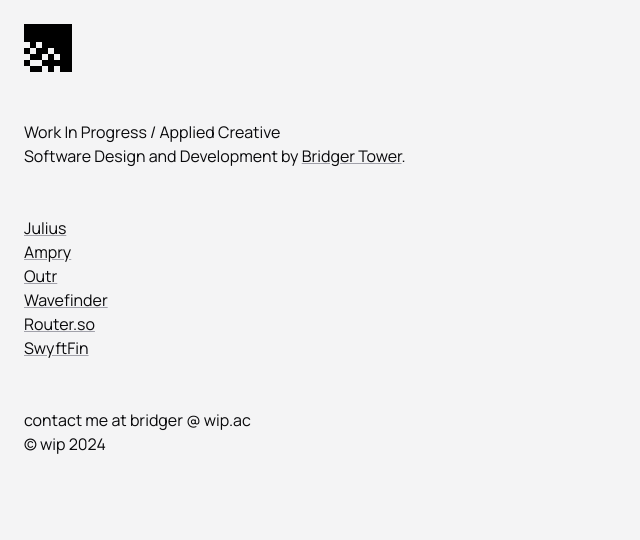
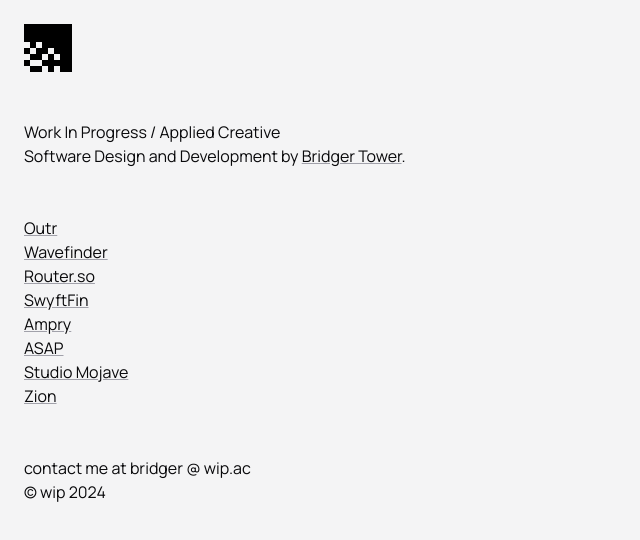
Before and after one commit to wiiip/wip-ac, a Next.js app: page / in a window 1280 px wide. Shown: the top 540 px of the page, without its empty margins (0-640 px from the left). Built offline with nearby package versions, Linux system fonts and the light colour scheme.

Commit message:
Update Projects

```diff
--- a/app/page.tsx
+++ b/app/page.tsx
@@ -3,14 +3,6 @@
 import PixelRearrange from "@/app/wip";
 
 const Projects = [
-  {
-    name: "Julius",
-    href: "https://julius.ai",
-  },
-  {
-    name: "Ampry",
-    href: "https://ampry.com",
-  },
   {
     name: "Outr",
     href: "https://outr.io",
@@ -27,18 +19,27 @@
     name: "SwyftFin",
     href: "https://swyftfin.com",
   },
+  {
+    name: "Ampry",
+    href: "https://ampry.com",
+  },
+  {
+    name: "ASAP ",
+    href: "https://studiomojave.com",
+  },
+  {
+    name: "Studio Mojave",
+    href: "https://studiomojave.com",
+  },
+  {
+    name: "Zion",
+    href: "https://zion.surf",
+  },
 ];
 
 export default function Home() {
   return (
     <main className="p-6 grid gap-12">
-      {/* <Image
-        src={Icon}
-        className="invert"
-        width={48}
-        height={48}
-        alt="WIP Icon"
-      /> */}
       <PixelRearrange />
 
       <div>
```
